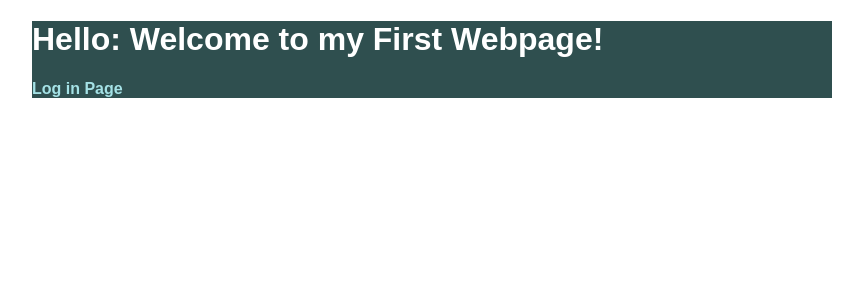
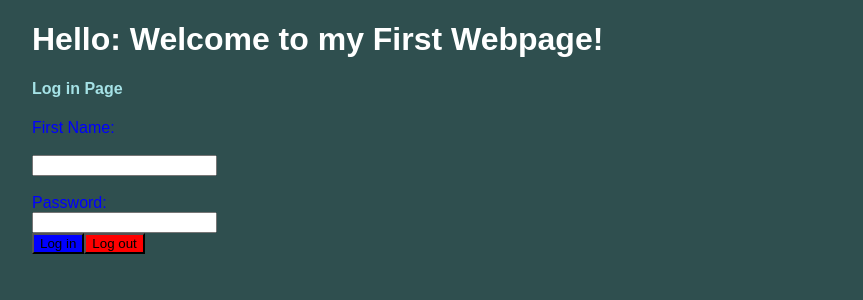
Before and after one commit to Pikklefish/StudyAngular, an Angular app in the folder MyApp/: page / in a window 1280 px wide. Shown: the top 300 px of the page, without its empty margins (208-1071 px from the left). Built offline with nearby package versions, Linux system fonts and the light colour scheme.

Commit message:
June 12 Lesson, lots of Comments and fixed bgChange

```diff
--- a/MyApp/src/app/app.component.html
+++ b/MyApp/src/app/app.component.html
@@ -4,55 +4,20 @@
 
 
 
-<html>
-  <head>
-    <style>
-
-      /* this is CSS eveything that has h1 is applied the below customizations */
-       label{
-          color: blue;
-        }
-
-        #login {
-          background-color:blue ;
-        }
-
-        #logout {
-          background-color:rgb(255, 0, 0) ;
-        }
-
-        body{ background-color: darkslategray;
-          font-family: 'Lexend Deca', sans-serif;
-          width: 800px;
-          margin: auto;
-          color: #2E475D;
-        }
-        h1 {color: white;}
-        h4 {color: #a5e2e6;}
-
-      </style>
-  </head>
-  <body>
     <h1> Hello: Welcome to my First Webpage!</h1>
     <h4> Log in Page</h4>
-    <p> </p>
-  </body>
-</html>
 
 
 <!-- this is the FORM element: Container for different types of input -->
-<!-- <form action="/action_page.php">
+<form action="/action_page.php">
 <label for="fname">First Name:</label><br><br>
 <input type = "text" id = "fname" name = "fname"><br><br>
 </form>
-
-<br>
-<br>
-<label>Password: </label>
+<label>Password: </label> <br>
 <input/>
 <br>
 <button id = "login">Log in</button>
-<button id = "logout">Log out</button> -->
+<button id = "logout">Log out</button>
 <!-- we can give each button different "ID" to differentiate them -->
 
 
--- a/MyApp/src/app/app.component.ts
+++ b/MyApp/src/app/app.component.ts
@@ -2,8 +2,13 @@ import { Component } from '@angular/core';
 
 @Component({
   selector: 'app-root',
+  //our componet name is <app-root>
   templateUrl: './app.component.html',
+  // template: '<h1> HelloWorld</h1>',   this is for one thing, but the above is for a file (more complecated)
   styleUrls: ['./app.component.css']
+
+  //  components need a screen to go with
+
 })
 export class AppComponent {
   title = 'MyApp';
--- a/MyApp/src/app/app.module.ts
+++ b/MyApp/src/app/app.module.ts
@@ -7,6 +7,7 @@ import { AppComponent } from './app.component';
   declarations: [
     AppComponent
   ],
+  // each time there is a new componet you need to put in in "declarations"
   imports: [
     BrowserModule
   ],
--- a/MyApp/src/index.html
+++ b/MyApp/src/index.html
@@ -4,7 +4,7 @@
 <html lang="en">
 <head>
   <meta charset="utf-8">
-  <title>MyApp2</title>
+  <title>MyApp_LoginPage</title>
   <base href="/">
   <meta name="viewport" content="width=device-width, initial-scale=1">
   <link rel="icon" type="image/x-icon" href="favicon.ico">
--- a/MyApp/src/styles.css
+++ b/MyApp/src/styles.css
@@ -1 +1,23 @@
 /* You can add global styles to this file, and also import other style files */
+/* this is CSS eveything that has h1 is applied the below customizations */
+label{
+    color: blue;
+  }
+
+  #login {
+    background-color:blue ;
+  }
+
+  #logout {
+    background-color:rgb(255, 0, 0) ;
+  }
+
+  body{ background-color: darkslategray;
+    font-family: 'Lexend Deca', sans-serif;
+    width: 800px;
+    height: 100%;
+    margin: auto;
+    color: #2E475D;
+  }
+  h1 {color: white;}
+  h4 {color: #a5e2e6;}
```
